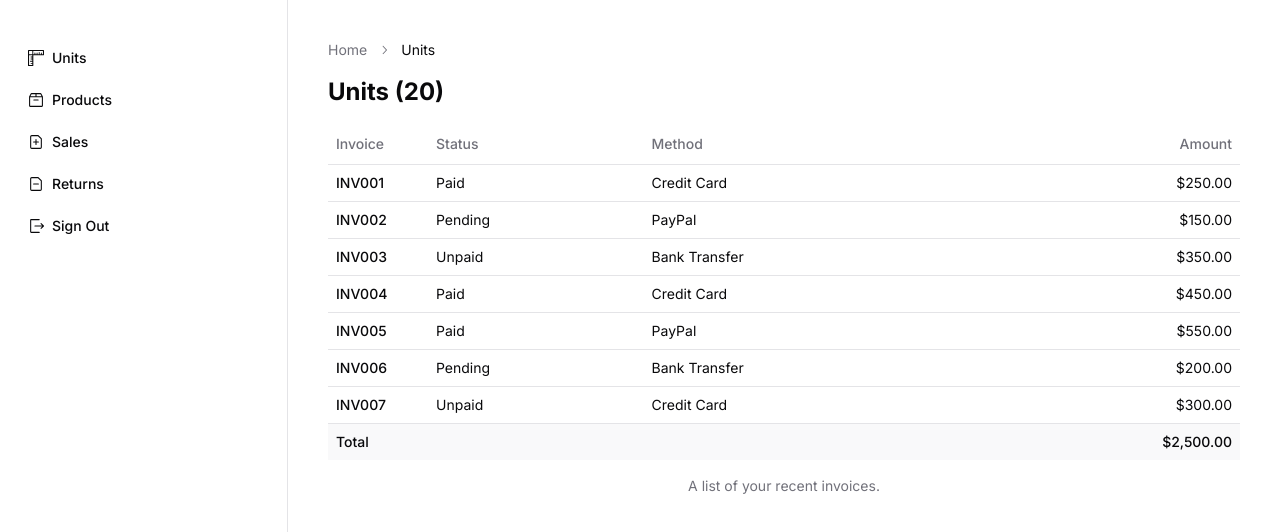
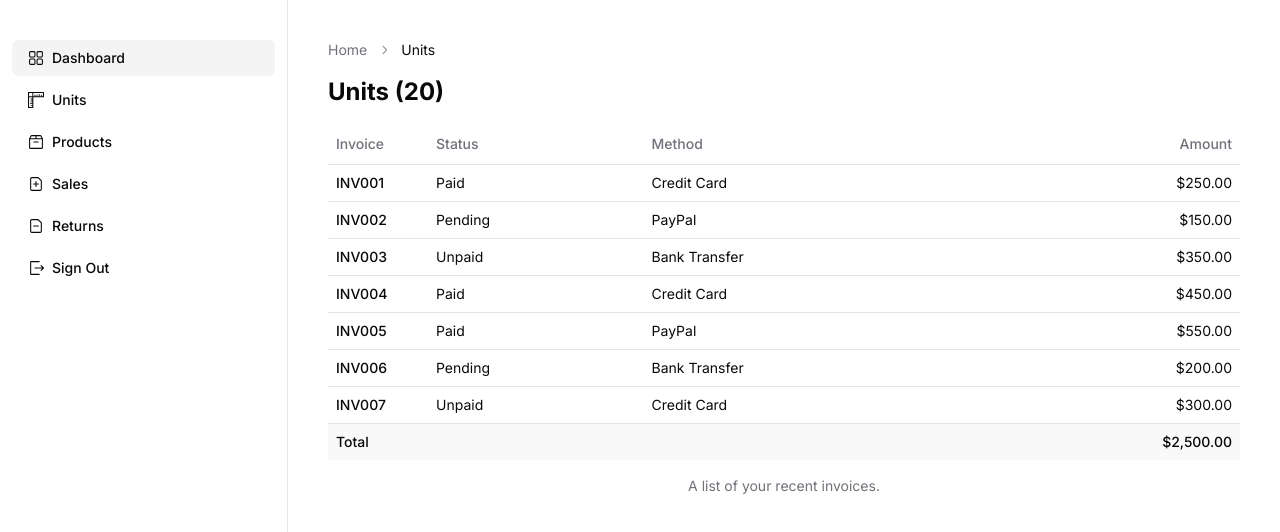
Before and after one commit to sbimochan/sales-trail, a Next.js app in the folder app/: page / in a window 1280 px wide. Shown: the top 532 px of the page. Built offline with nearby package versions, Linux system fonts and the light colour scheme.

Commit message:
feat(app): handle logout

```diff
--- a/app/src/app/page.js
+++ b/app/src/app/page.js
@@ -1,5 +1,6 @@
 'use client';
-import { Button } from '@/components/ui/button';
+import dynamic from 'next/dynamic';
+
 import {
   Breadcrumb,
   BreadcrumbItem,
@@ -20,13 +21,7 @@ import {
   TableRow,
 } from '@/components/ui/table';
 
-import {
-  RulerSquareIcon,
-  ArchiveIcon,
-  ExitIcon,
-  FilePlusIcon,
-  FileMinusIcon,
-} from '@radix-ui/react-icons';
+import Sidebar from '@/components/layout/sidebar';
 
 const invoices = [
   {
@@ -73,26 +68,10 @@ const invoices = [
   },
 ];
 
-export default function Home() {
+function Home() {
   return (
     <div className="flex">
-      <div className="min-h-lvh max-w-72 border-r px-3 py-10">
-        <Button variant="ghost" className="mb-1.5 min-w-full justify-start py-2">
-          <RulerSquareIcon className="mr-2 h-4 w-4" /> Units
-        </Button>
-        <Button variant="ghost" className="mb-1.5 min-w-full justify-start py-2">
-          <ArchiveIcon className="mr-2 h-4 w-4" /> Products
-        </Button>
-        <Button variant="ghost" className="mb-1.5 min-w-full justify-start py-2">
-          <FilePlusIcon className="mr-2 h-4 w-4" /> Sales
-        </Button>
-        <Button variant="ghost" className="mb-1.5 min-w-full justify-start py-2">
-          <FileMinusIcon className="mr-2 h-4 w-4" /> Returns
-        </Button>
-        <Button variant="ghost" className="mb-1.5 min-w-full justify-start py-2">
-          <ExitIcon className="mr-2 h-4 w-4" /> Sign Out
-        </Button>
-      </div>
+      <Sidebar />
 
       <div className="min-h-lvh w-full px-10 py-10">
         <Breadcrumb>
@@ -142,3 +121,5 @@ export default function Home() {
     </div>
   );
 }
+
+export default dynamic(() => Promise.resolve(Home), { ssr: false });
--- /dev/null
+++ b/app/src/components/layout/sidebar.js
@@ -0,0 +1,92 @@
+'use client';
+
+import { Button } from '@/components/ui/button';
+
+import {
+  ExitIcon,
+  ArchiveIcon,
+  FilePlusIcon,
+  DashboardIcon,
+  FileMinusIcon,
+  RulerSquareIcon,
+  ReloadIcon,
+} from '@radix-ui/react-icons';
+
+import Link from 'next/link';
+import { cn } from '@/lib/utils';
+import { useMutation } from 'react-query';
+import { logout } from '@/services/auth.service';
+
+const items = [
+  {
+    name: 'Dashboard',
+    Icon: DashboardIcon,
+    href: '/',
+  },
+  {
+    name: 'Units',
+    Icon: RulerSquareIcon,
+    href: '/units',
+  },
+  {
+    name: 'Products',
+    Icon: ArchiveIcon,
+    href: '/products',
+  },
+  {
+    name: 'Sales',
+    Icon: FilePlusIcon,
+    href: '/sales',
+  },
+  {
+    name: 'Returns',
+    Icon: FileMinusIcon,
+    href: '/returns',
+  },
+];
+
+export default function Sidebar() {
+  const pathname = window.location.pathname;
+
+  const { isLoading, mutate, data } = useMutation(logout, {
+    onSuccess: () => {
+      localStorage.clear();
+      window.location.href = '/login';
+    },
+    onError: () => {
+      localStorage.clear();
+      window.location.href = '/login';
+    },
+  });
+
+  return (
+    <div className="min-h-lvh max-w-72 border-r px-3 py-10" suppressHydrationWarning>
+      {items.map(({ name, Icon, href }) => {
+        const className = href === pathname ? 'bg-accent' : '';
+
+        return (
+          <Button
+            key={name}
+            asChild
+            variant="ghost"
+            className={cn('mb-1.5 min-w-full justify-start py-2', className)}
+          >
+            <Link href={href}>
+              <Icon className="mr-2 h-4 w-4" /> {name}
+            </Link>
+          </Button>
+        );
+      })}
+
+      <Button
+        variant="ghost"
+        className="mb-1.5 min-w-full justify-start py-2"
+        onClick={mutate}
+        disabled={isLoading || data}
+      >
+        {(isLoading || data) && <ReloadIcon className="mr-2 h-4 w-4 animate-spin" />}
+        <ExitIcon className="mr-2 h-4 w-4" /> Sign Out
+      </Button>
+    </div>
+  );
+}
--- a/app/src/services/auth.service.js
+++ b/app/src/services/auth.service.js
@@ -5,6 +5,11 @@ export async function login({ email, password }) {
   return data;
 }
 
+export async function logout() {
+  const data = await axios.post('/logout');
+  return data;
+}
+
 export async function getAuthenticatedUser() {
   const data = await axios.get('/user');
   return data;
```
